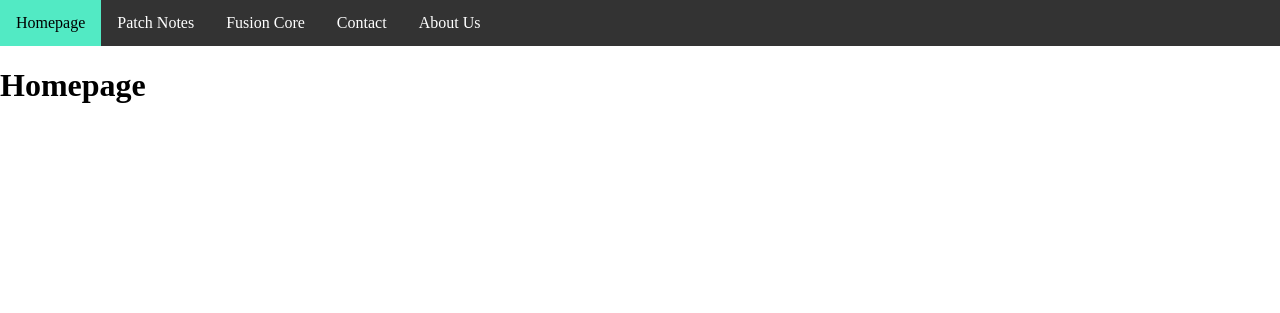
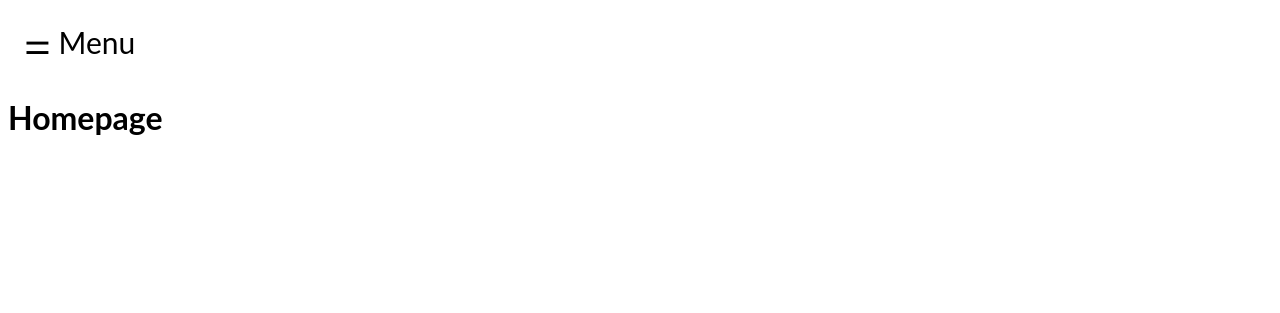
Before and after one commit to Fredrik10/Fusioncore, a PHP site: page / in a window 1280 px wide. Shown: the top 313 px of the page. Run offline with PHP 8.4, Linux system fonts and the light colour scheme.

Commit message:
Revert "Revert "Merge branch 'master' into fredrik""
This reverts commit a1608d42a1c71cf0228e8a59039b3e71b19e1d8e.

```diff
--- a/david/buttons.js
+++ b/david/buttons.js
@@ -1,2 +1,13 @@
-<script>
-function
+
+
+function openNav() {
+    document.getElementById("mySidenav").style.width = "250px";
+    document.getElementById("main").style.marginLeft = "250px";
+    document.body.style.backgroundColor = "rgba(0,0,0,0.4)";
+}
+
+function closeNav() {
+    document.getElementById("mySidenav").style.width = "0";
+    document.getElementById("main").style.marginLeft= "0";
+    document.body.style.backgroundColor = "white";
+}
--- a/david/index.html
+++ b/david/index.html
@@ -6,17 +6,24 @@
 <meta http-equiv="X-UA-Compatible" content="ie=edge">
 <title>Fusion Core</title>
 <link rel="stylesheet" href="navigationbords.css">
+<script type="text/javascript" src="buttons.js"></script>
 </head>
 <body>
 
 
-<ul class="topnav">
-    <li><a class="active" href="index.html">Homepage</a></li>
-    <li><a href="artiklar.html">Patch Notes</a></li>
-    <li><a href="fusioncore.html">Fusion Core</a></li>
-    <li><a href="kontakter.html">Contact</a></li>
-    <li><a href="omoss.html">About Us</a></li>
-  </ul>
+    <div id="mySidenav" class="sidenav">
+        <a href="javascript:void(0)" class="closebtn" onclick="closeNav()">&times;</a>
+        <a href="index.html">Homepage &#9916;</a>
+        <a href="artiklar.html">Patch Notes &#9916;</a>
+        <a href="fusioncore.html">Fusion Core &#9916;</a>
+        <a href="kontakter.html">Contact &#9916;</a>
+        <a href="omoss.html">About Us &#9916;</a>
+      </div>
+
+      <div id="main">
+
+        <span style="font-size:30px;cursor:pointer" onclick="openNav()">&#9868; Menu</span>
+      </div>
   <h1> Homepage</h1>
 </body>
 </html>
--- a/david/navigationbords.css
+++ b/david/navigationbords.css
@@ -1,34 +1,81 @@
 @charset "utf-8";
-body {margin: 0;}
 
-ul.topnav {
-    list-style-type: none;
-    margin: 0;
-    padding: 0;
-    overflow: hidden;
-    background-color: #333;
-}
-
-ul.topnav li {float: left;}
-
-ul.topnav li a {
-    display: block;
-    color: white;
-    text-align: center;
-    padding: 14px 16px;
-    text-decoration: none;
-}
-
-ul.topnav li a:hover:not(.active) {background-color: #000;}
-
-ul.topnav li a.active {background-color: #52eac4; color : black;}
-
-ul.topnav li.right {float: right;}
-
-@media screen and (max-width: 600px){
-    ul.topnav li.right,
-    ul.topnav li {float: none;}
+body {
+    font-family: "Lato", sans-serif;
+    transition: background-color .5s;
 }
 h1{
     margin-bottom: -80px;
 }
+.buttonav {
+    background-color: black; /* Green */
+    border: none;
+    color: white;
+    padding: 13px;
+    text-align: center;
+    text-decoration: none;
+    display: inline-block;
+    font-size: 16px;
+    margin: 4px 2px;
+    cursor: pointer;
+}
+.button1, .button2 {
+    margin-top: 5%;
+    margin-left: 25%;
+    border-radius: 12px;
+    list-style: none;
+
+}
+.link1 {
+    text-decoration: none;
+    color: white;
+}
+
+
+.sidenav {
+    height: 100%;
+    width: 0;
+    position: fixed;
+    z-index: 1;
+    top: 0;
+    left: 0;
+    background-color: #00FFFF;
+    overflow-x: hidden;
+    transition: 0.5s;
+    padding-top: 60px;
+}
+
+.sidenav a {
+    padding: 8px 8px 8px 32px;
+    text-decoration: none;
+    font-size: 25px;
+    color: #111;
+    display: block;
+    transition: 0.3s;
+}
+
+.sidenav a:hover {
+    color: #f1f1f1;
+}
+
+.sidenav .closebtn {
+    position: absolute;
+    top: 0;
+    right: 25px;
+    font-size: 36px;
+    margin-left: 50px;
+}
+
+#main {
+    transition: margin-left .5s;
+    padding: 16px;
+}
+.logo {
+
+}
+
+
+@media screen and (max-height: 450px) {
+  .sidenav {padding-top: 15px;}
+  .sidenav a {font-size: 18px;}
+}
--- /dev/null
+++ b/html/buttons.js
@@ -0,0 +1,2 @@
+<script>
+function
```
Also changed, not shown: david/artiklar.html (+14 -7 lines), david/fusioncore.html (+28 -11 lines), david/kontakter.html (+14 -7 lines), david/omoss.html (+14 -7 lines), david/Fusioncore.png (added), david/nyanordkorea.txt (deleted), html/fifaking.txt (added), html/navigationbords.css (line endings or trailing spaces).
